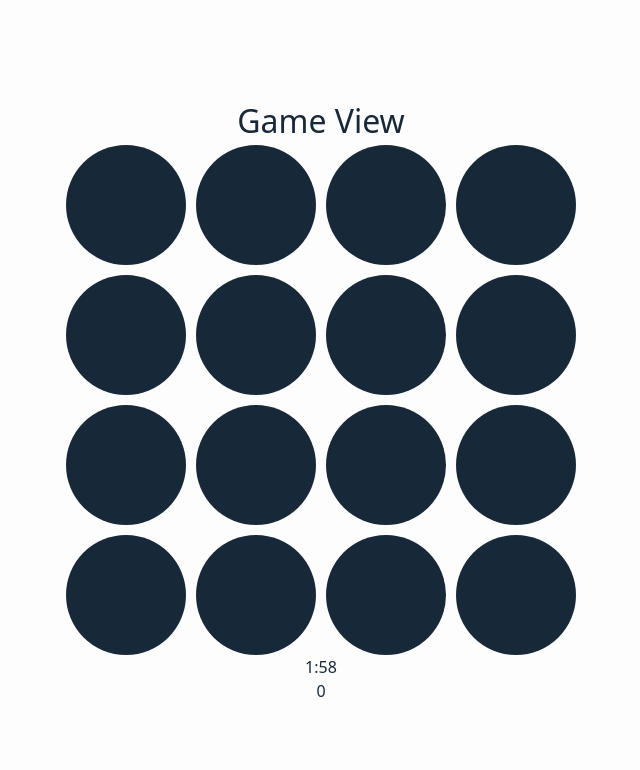
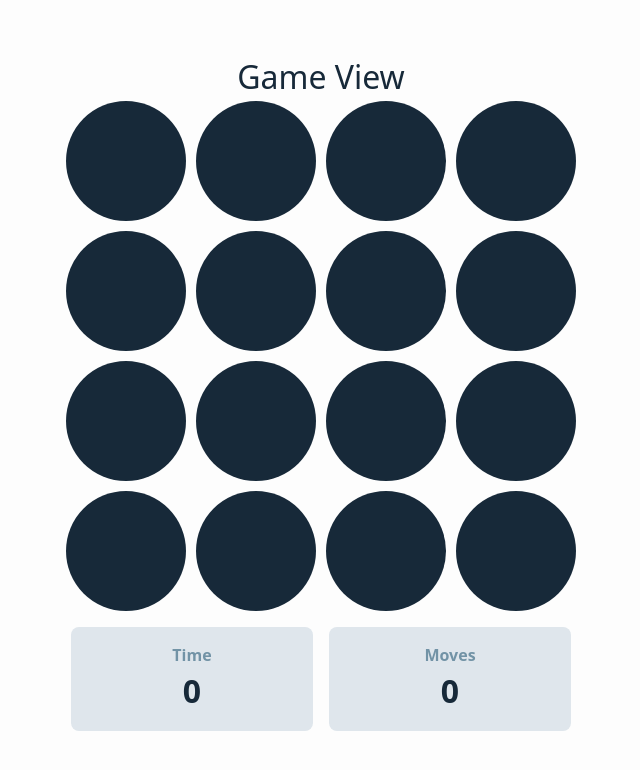
Before and after one commit to anttiromppanen/fm_memory_game, a React (Vite) app: page / in a window 1280 px wide. Both pictures are taken after a click on the button "Start Game". Shown: the top 770 px of the page, without its empty margins (319-959 px from the left). Built offline with nearby package versions, Linux system fonts and the light colour scheme.

Commit message:
added initial score view to ui

```diff
--- a/src/components/Container.module.css
+++ b/src/components/Container.module.css
@@ -5,6 +5,8 @@
 	justify-content: center;
 	height: 100vh;
 	width: 100%;
+	max-width: 1400px;
+	margin: 0 auto;
 }
 
 .dark {
--- a/src/index.css
+++ b/src/index.css
@@ -10,13 +10,26 @@
 
 	--user-light: #fdfdfd;
 	--user-dark: #172939;
+	--user-semidark: #7293a6;
 	--user-light-blue: #bccfdb;
+	--user-lighter-blue: #dfe6ec;
 	--user-orange: #fda314;
 
 	--user-padding-sm: 0.5rem;
 	--user-padding-md: 1rem;
 	--user-padding-lg: 1.5rem;
 	--user-padding-xl: 2rem;
+
+	--user-rounded-sm: 0.25rem;
+	--user-rounded-md: 0.5rem;
+	--user-rounded-lg: 0.75rem;
+
+	--user-gap-sm: 0;
+	--user-gap-md: 0.5rem;
+	--user-gap-lg: 1rem;
+
+	--user-semibold: 600;
+	--user-bold: 700;
 }
 
 #root {
--- a/src/views/GameView/GameView.tsx
+++ b/src/views/GameView/GameView.tsx
@@ -1,19 +1,13 @@
 import Container from "../../components/Container";
-import CountdownTimer from "../../components/CountdownTimer";
-import usePairGuessStateStore from "../../store/pairGuessStateStore";
 import GameGrid from "./GameGrid";
+import ScoreRow from "./ScoreRow";
 
 function GameView() {
-	const { numOfGuesses } = usePairGuessStateStore();
-
 	return (
 		<Container>
 			<h1>Game View</h1>
 			<GameGrid />
-			<CountdownTimer />
-			<div>
-				<span>{numOfGuesses}</span>
-			</div>
+			<ScoreRow />
 		</Container>
 	);
 }
--- /dev/null
+++ b/src/views/GameView/ScoreCard.module.css
@@ -0,0 +1,33 @@
+.scoreCard {
+	background-color: var(--user-lighter-blue);
+	color: var(--user-dark);
+	border-radius: var(--user-rounded-md);
+	padding: var(--user-padding-md);
+	display: flex;
+	flex-direction: column;
+	gap: var(--user-gap-sm);
+}
+
+.scoreCard dd {
+	padding: 0;
+	margin: 0;
+	font-weight: var(--user-bold);
+}
+
+.scoreCard dt {
+	color: var(--user-semidark);
+	font-weight: var(--user-semibold);
+}
+
+.singleplayer {
+	text-align: center;
+	justify-content: center;
+	align-items: center;
+}
+
+.singleplayer dd {
+	font-size: 2rem;
+}
+
+.multiplayer {
+}
--- /dev/null
+++ b/src/views/GameView/ScoreCard.tsx
@@ -0,0 +1,27 @@
+import styles from "./ScoreCard.module.css";
+
+interface ScoreCardProps {
+	heading: string;
+	value: string | number;
+	numOfPlayers: number;
+}
+
+function SinglePlayerCard() {}
+
+function MultiplayerCard() {}
+
+function ScoreCard({ heading, value, numOfPlayers }: ScoreCardProps) {
+	const isSinglePlayer = numOfPlayers === 1;
+	return (
+		<article>
+			<dl
+				className={`${styles.scoreCard} ${isSinglePlayer ? styles.singleplayer : styles.multiplayer}`}
+			>
+				<dt>{heading}</dt>
+				<dd>{value}</dd>
+			</dl>
+		</article>
+	);
+}
+
+export default ScoreCard;
--- /dev/null
+++ b/src/views/GameView/ScoreRow.module.css
@@ -0,0 +1,10 @@
+.scoreRow {
+	display: grid;
+	grid-template-columns: 1fr 1fr;
+	gap: var(--user-gap-lg);
+	width: 100%;
+}
+
+.singleplayer {
+	max-width: 500px;
+}
--- /dev/null
+++ b/src/views/GameView/ScoreRow.tsx
@@ -0,0 +1,30 @@
+import useGameSettingsStore from "../../store/gameSettingsStore";
+import ScoreCard from "./ScoreCard";
+import styles from "./ScoreRow.module.css";
+
+function SingleplayerRow({ numOfPlayers }: { numOfPlayers: number }) {
+	return (
+		<>
+			<ScoreCard heading="Time" value={0} numOfPlayers={numOfPlayers} />
+			<ScoreCard heading="Moves" value={0} numOfPlayers={numOfPlayers} />
+		</>
+	);
+}
+
+function ScoreRow() {
+	const { numOfPlayers } = useGameSettingsStore();
+	const isSinglePlayer = numOfPlayers === 1;
+	return (
+		<section
+			className={`${styles.scoreRow} ${isSinglePlayer && styles.singleplayer}`}
+		>
+			{numOfPlayers === 1 ? (
+				<SingleplayerRow numOfPlayers={numOfPlayers} />
+			) : (
+				<span>Multiplayer test</span>
+			)}
+		</section>
+	);
+}
+
+export default ScoreRow;
```
